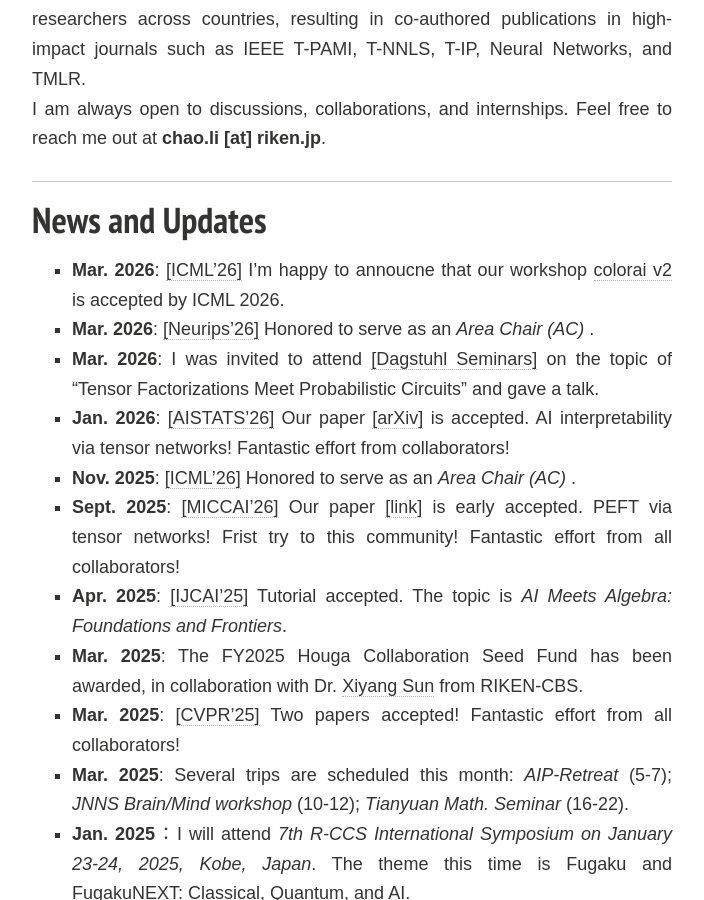
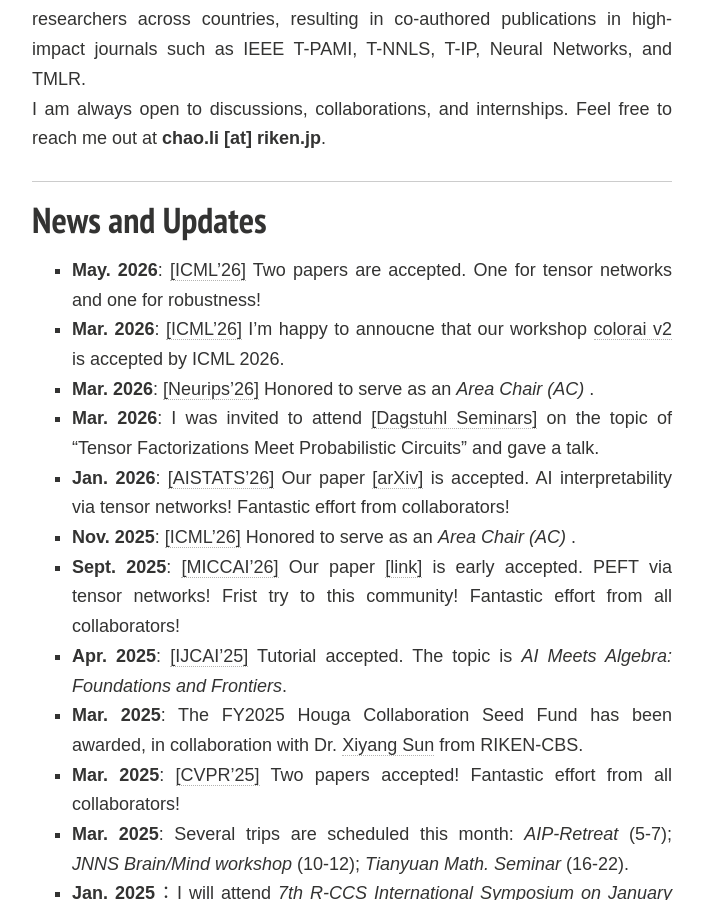
Before and after one commit to ChaoLiAtRIKEN/ChaoLiAtRIKEN.github.io, a Jekyll site: the page built from index.md, in a window 1280 px wide and 900 px high, scrolled down 596 px. Shown: the whole window, without its empty margins (288-992 px from the left). Built offline with Jekyll 4.4.1, drawn with Linux system fonts in a browser that asks for light colours; nearby versions of some CDN libraries; comment, search, counter and statistics services are not loaded; a style sheet for code colours, icons or effects is not loaded.

Commit message:
update news

```diff
--- a/index.md
+++ b/index.md
@@ -35,6 +35,7 @@ If you are interested in any aspect of me, I am always open to discussions and c
 ---
 
 ## News and Updates
+- **May. 2026**: [[ICML'26]](https://icml.cc/Conferences/2026) Two papers are accepted. One for tensor networks and one for robustness!
 - **Mar. 2026**: [[ICML'26]](https://icml.cc/Conferences/2026) I'm happy to annoucne that our workshop [colorai v2](https://grigoris.ece.wisc.edu/workshops/colorai-icml-2026/) is accepted by ICML 2026.
 - **Mar. 2026**:  [[Neurips'26]](https://neurips.cc) Honored to serve as an *Area Chair (AC)* .
 - **Mar. 2026**:  I was invited to attend [[Dagstuhl Seminars]](https://www.dagstuhl.de/en/seminars/seminar-calendar/seminar-details/26102) on the topic of "Tensor Factorizations Meet Probabilistic Circuits" and gave a talk.
```
Also changed, not shown: 1 other file.
